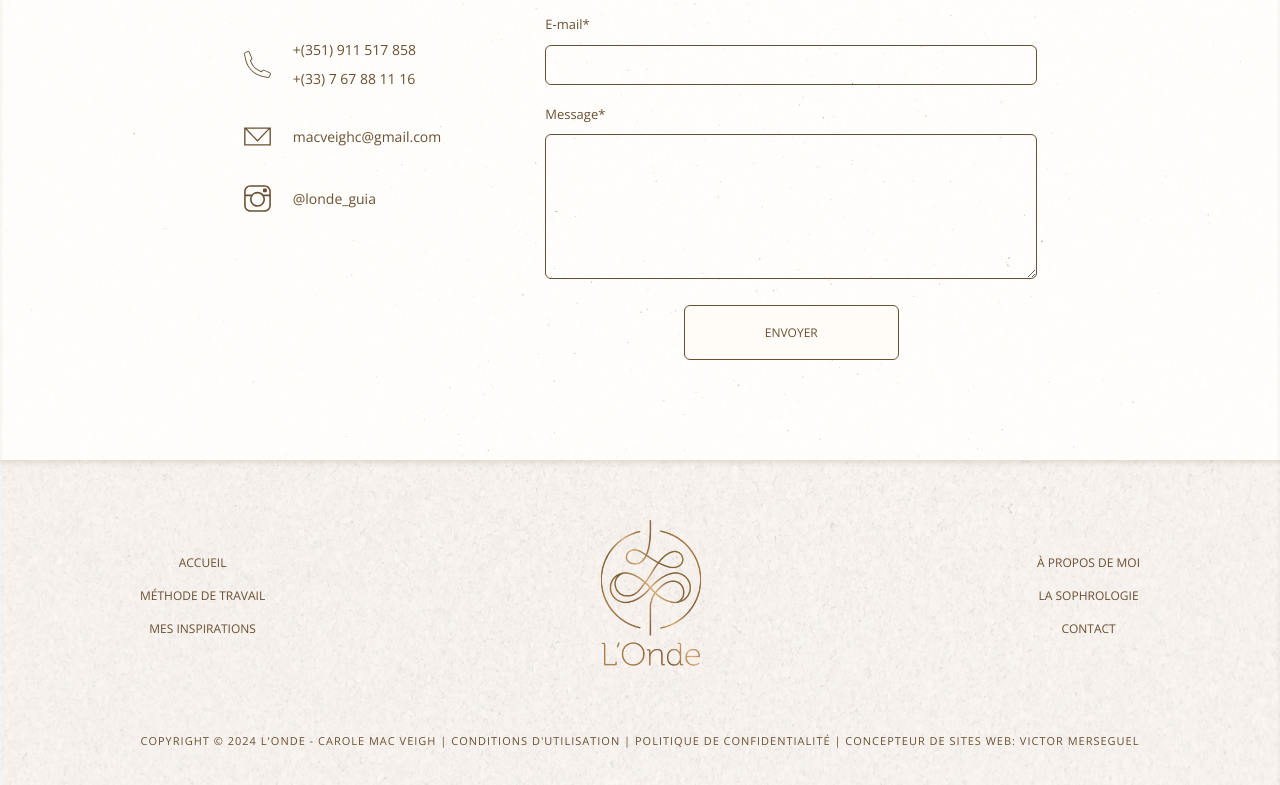
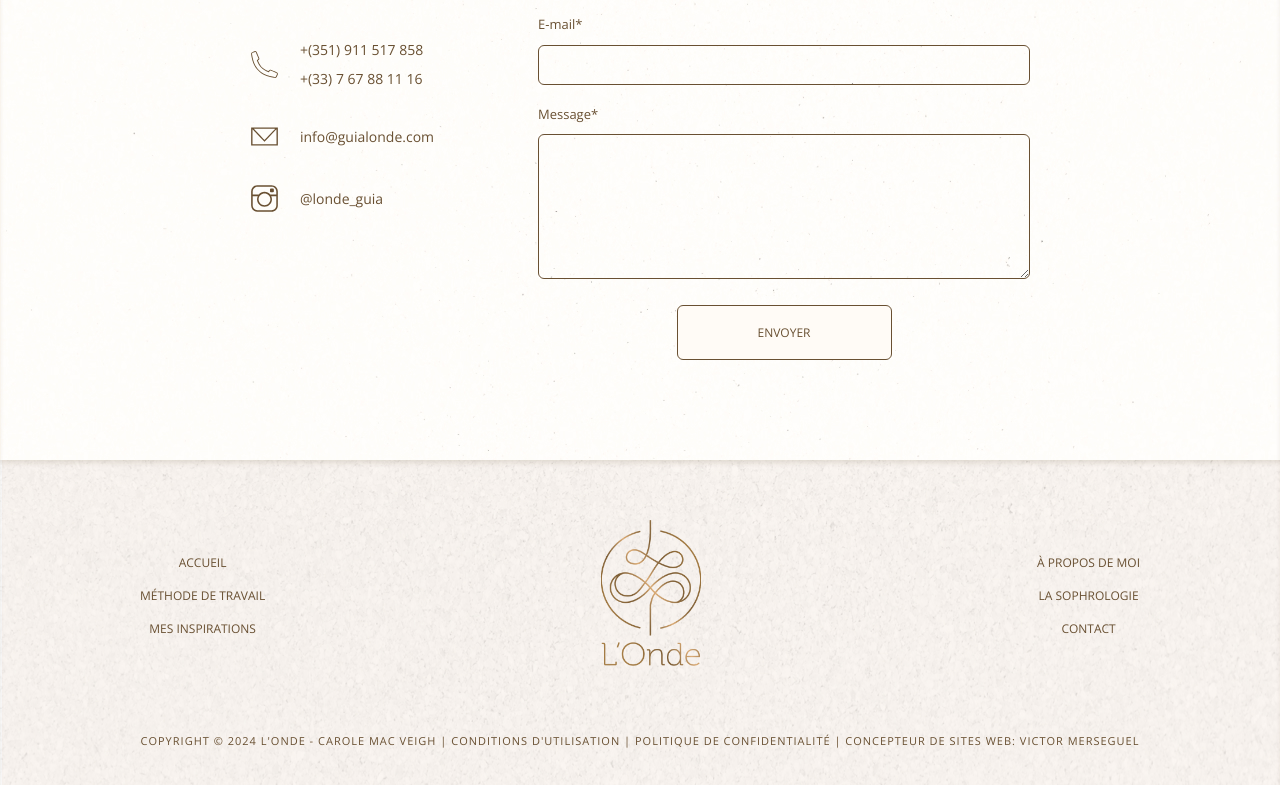
Before and after one commit to victormerseguel/londe-carolemacveigh, a React (Vite) app: page /fr in a window 1280 px wide. Shown: the part 8032-8817 px from the top of the page. Built offline with nearby package versions, Linux system fonts and the light colour scheme.

Commit message:
update email address

```diff
--- a/src/databases/smalltexts_db.js
+++ b/src/databases/smalltexts_db.js
@@ -83,7 +83,7 @@ const contacts_db = [
   {
     phone1: "+(351) 911 517 858",
     phone2: "+(33) 7 67 88 11 16",
-    email: "macveighc@gmail.com",
+    email: "info@guialonde.com",
     instagram: "@londe_guia",
   },
 ];
```
